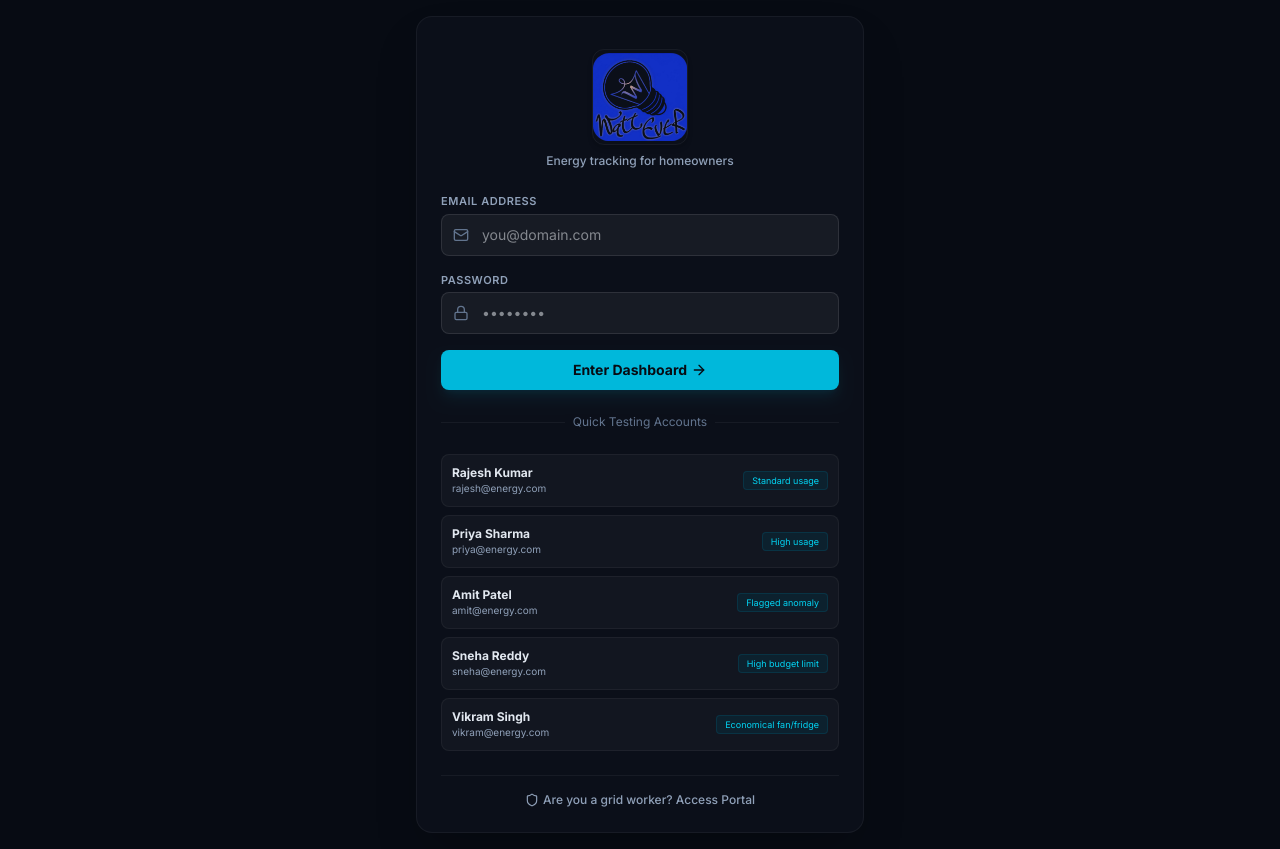
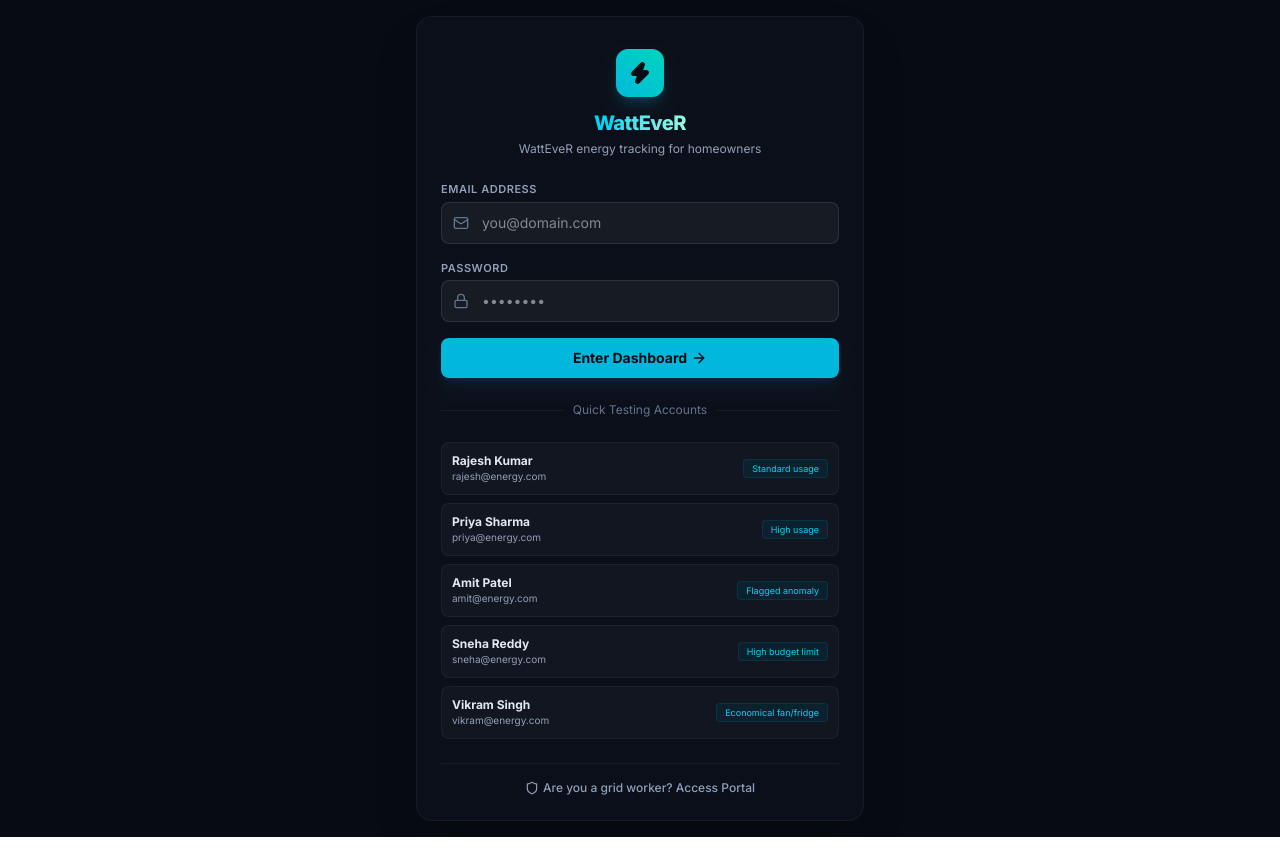
Before and after one commit to xhinzu/WattEveR-, a React (Vite) app: page /login in a window 1280 px wide. Built offline with nearby package versions, Linux system fonts and the light colour scheme; no server answers.

Commit message:
Revert logo changes back to original icons

```diff
--- a/src/components/HomeownerLayout.jsx
+++ b/src/components/HomeownerLayout.jsx
@@ -22,11 +22,13 @@ export default function HomeownerLayout() {
 
         {/* Top Header */}
         <header className="sticky top-0 z-40 bg-white/80 dark:bg-[#0b0f19]/80 backdrop-blur-md border-b border-slate-200 dark:border-white/5 px-5 py-4 flex items-center justify-between">
-          <div className="flex items-center space-x-2.5">
-            <img src="/logo.png" alt="WattEveR Logo" className="w-9 h-9 object-contain rounded-lg shadow-sm border border-slate-200 dark:border-white/10" />
+          <div className="flex items-center space-x-2">
+            <div className="w-8 h-8 rounded-lg bg-cyan-500/10 dark:bg-cyan-500/20 border border-cyan-500/20 dark:border-cyan-500/30 flex items-center justify-center text-cyan-500 dark:text-cyan-400">
+              <Zap className="w-4 h-4 fill-cyan-500/20 dark:fill-cyan-400/20" />
+            </div>
             <div>
-              <h1 className="text-xs text-slate-500 dark:text-slate-400 font-bold leading-none">WattEveR</h1>
-              <h2 className="text-[11px] font-semibold text-slate-850 dark:text-slate-200 mt-0.5 leading-none">
+              <h1 className="text-xs text-slate-500 dark:text-slate-400 font-medium">WattEveR</h1>
+              <h2 className="text-sm font-bold text-slate-800 dark:text-slate-200 tracking-tight leading-none">
                 {homeownerData?.name || currentUser?.name || 'Loading...'}
               </h2>
             </div>
--- a/src/components/WorkerLayout.jsx
+++ b/src/components/WorkerLayout.jsx
@@ -18,7 +18,9 @@ export default function WorkerLayout() {
       {/* Top Header Bar */}
       <header className="bg-white dark:bg-[#0b0f19] border-b border-slate-200 dark:border-white/5 px-6 py-4 flex items-center justify-between shadow-xs sticky top-0 z-30">
         <div className="flex items-center space-x-3">
-          <img src="/logo.png" alt="WattEveR Logo" className="w-10 h-10 object-contain rounded-lg shadow-sm border border-slate-200 dark:border-white/10" />
+          <div className="w-10 h-10 rounded-lg bg-blue-600 flex items-center justify-center text-white shadow-sm shadow-blue-500/10">
+            <Shield className="w-5.5 h-5.5" />
+          </div>
           <div>
             <h1 className="text-base font-extrabold tracking-tight text-slate-900 dark:text-slate-100 leading-none">WattEveR Grid Portal</h1>
             <p className="text-xs text-slate-500 dark:text-slate-400 mt-1 font-medium flex items-center gap-1">
--- a/src/pages/Homeowner/Login.jsx
+++ b/src/pages/Homeowner/Login.jsx
@@ -67,8 +67,13 @@ export default function Login() {
 
         {/* Header */}
         <div className="flex flex-col items-center text-center mt-2 mb-6">
-          <img src="/logo.png" alt="WattEveR Logo" className="w-24 h-24 object-contain rounded-xl shadow-md border border-slate-200 dark:border-white/5" />
-          <p className="text-xs text-slate-500 dark:text-slate-400 mt-2 font-medium">Energy tracking for homeowners</p>
+          <div className="w-12 h-12 rounded-xl bg-gradient-to-tr from-cyan-500 to-teal-400 flex items-center justify-center text-[#070b13] shadow-lg shadow-cyan-500/20">
+            <Zap className="w-6 h-6 fill-current" />
+          </div>
+          <h2 className="text-xl font-extrabold mt-3 tracking-tight text-transparent bg-clip-text bg-gradient-to-r from-cyan-600 to-teal-500 dark:from-cyan-400 dark:to-teal-200">
+            WattEveR
+          </h2>
+          <p className="text-xs text-slate-500 dark:text-slate-400 mt-1">WattEveR energy tracking for homeowners</p>
         </div>
 
         {/* Error Alert */}
--- a/src/pages/Worker/WorkerLogin.jsx
+++ b/src/pages/Worker/WorkerLogin.jsx
@@ -53,7 +53,9 @@ export default function WorkerLogin() {
 
         {/* Header */}
         <div className="flex flex-col items-center text-center mt-2 mb-6">
-          <img src="/logo.png" alt="WattEveR Logo" className="w-24 h-24 object-contain rounded-xl shadow-md border border-slate-200 dark:border-white/5" />
+          <div className="w-12 h-12 rounded-xl bg-blue-600 flex items-center justify-center text-white shadow-lg shadow-blue-500/10">
+            <Shield className="w-6 h-6" />
+          </div>
           <h2 className="text-xl font-extrabold mt-3 tracking-tight text-slate-900 dark:text-slate-100">
             WattEveR Grid Portal
           </h2>
```
Also changed, not shown: public/logo.png (deleted).
